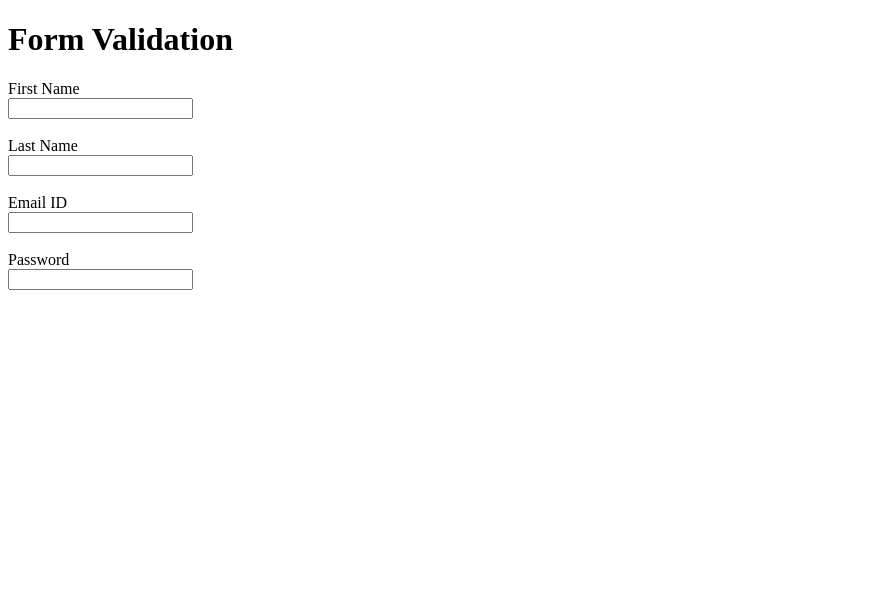
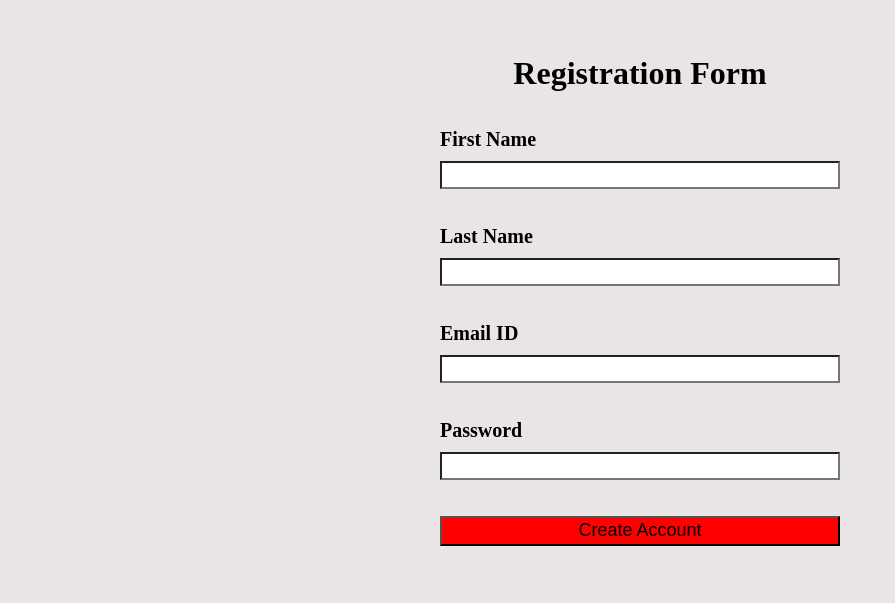
Before and after one commit to bhushankangutkar7/Form_Validation_With_Regex, a plain HTML site: page index.html in a window 1280 px wide. Shown: the whole page, without its empty margins (0-895 px from the left). Drawn offline with Linux system fonts and the light colour scheme.

Commit message:
Add Html and CSS

```diff
--- a/index.css
+++ b/index.css
@@ -0,0 +1,54 @@
+* {
+  margin: 0;
+  padding: 0;
+  background-color: rgb(233, 229, 229);
+}
+
+.formContainer {
+  display: flex;
+  flex-direction: column;
+  justify-content: center;
+  align-items: center;
+  /* background-color: rgb(226, 161, 63); */
+}
+
+.regForm {
+  /* color: red; */
+  width: 400px;
+  height: 600px;
+  display: flex;
+  flex-direction: column;
+  align-items: left;
+  justify-content: center;
+}
+
+.formHeading {
+  text-align: center;
+}
+
+
+.label {
+  font-size: 20px;
+}
+
+.input {
+  height: 24px;
+  font-size: 18px;
+  background-color: white;
+  margin-top: 10px;
+}
+
+.submit {
+  height: 30px;
+  font-size: 18px;
+  font-weight: 500;
+  background-color: red;
+}
+
+.submit:hover {
+  background-color: rgb(249, 203, 79);
+}
+
+.submit:active {
+  background-color: green;
+}
--- a/index.html
+++ b/index.html
@@ -4,23 +4,28 @@
   <meta charset="UTF-8">
   <meta name="viewport" content="width=device-width, initial-scale=1.0">
   <title>Form Validation</title>
+  <link rel="stylesheet" href="index.css"/>
 </head>
 <body>
-  <h1>Form Validation</h1>
-  <form>
-    <Label for="firstName">First Name</Label><br/>
-    <input type="text" id="firstName"><br/><br/>
+  <div class="formContainer">
+    <form class="regForm">
+      <h1 class="formHeading">Registration Form</h1><br/><br/>
+      <b><Label class="label" for="firstName">First Name</Label></b>
+      <input type="text" class="input" id="firstName"><br/><br/>
 
-    <Label for="lastName">Last Name</Label><br/>
-    <input type="text" id="lastName"><br/><br/>
+      <b><Label class="label" for="lastName">Last Name</Label></b>
+      <input type="text" class="input" id="lastName"><br/><br/>
 
-    <Label for="emailId">Email ID</Label><br/>
-    <input type="email" id="emailId"><br/><br/>
+      <b><Label class="label" for="emailId">Email ID</Label></b>
+      <input type="email" class="input" id="emailId"><br/><br/>
 
-    <Label for="pwd">Password</Label><br/>
-    <input type="password " id="pwd"><br/><br/>
-  </form>
+      <b><Label class="label" for="pwd">Password</Label></b>
+      <input type="password" class="input" id="pwd"><br/><br/>
 
-  <script></script>
+      <input type="submit" class="submit" value="Create Account">
+    </form>
+  </div>
+
+  <script src="/formValidation.js"></script>
 </body>
 </html>
```
